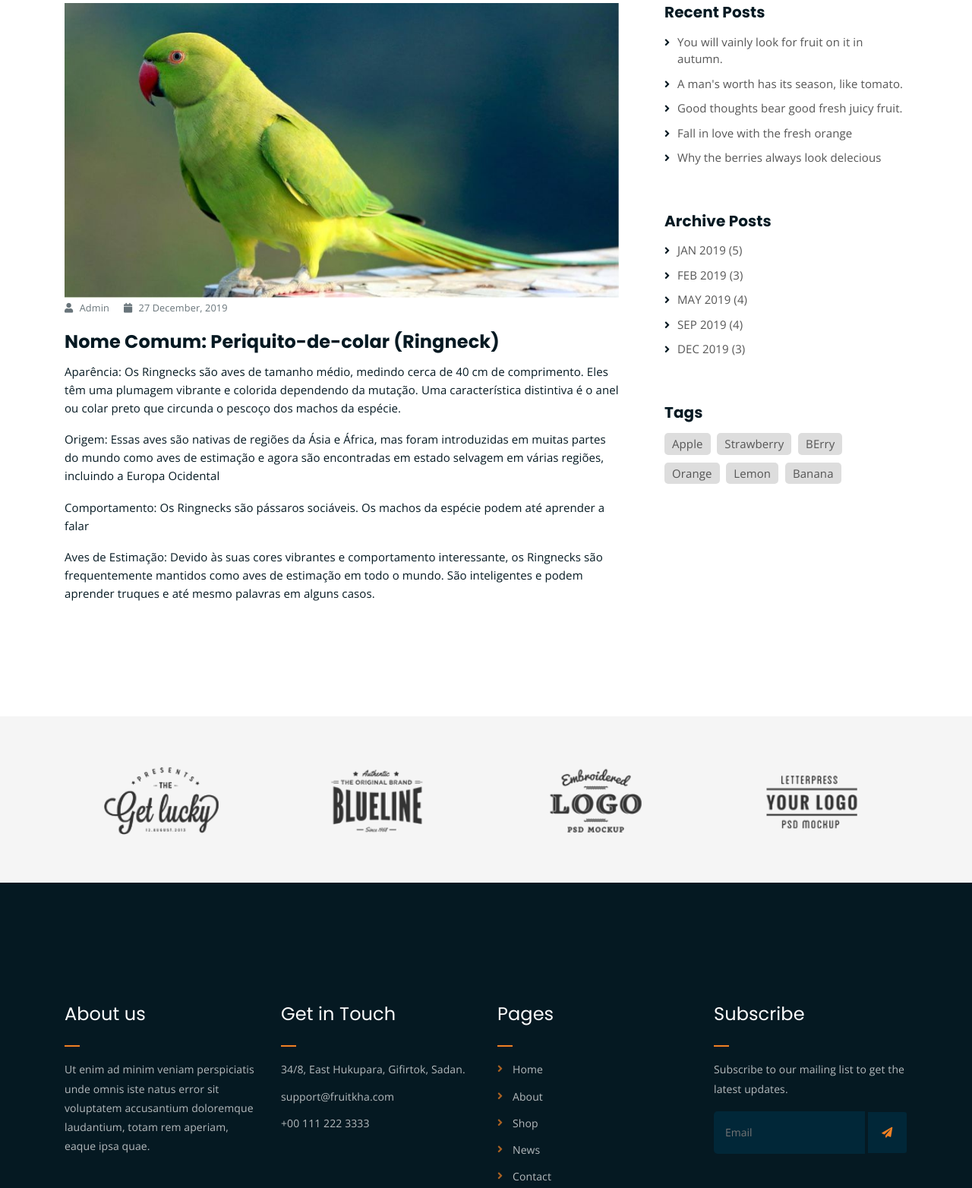
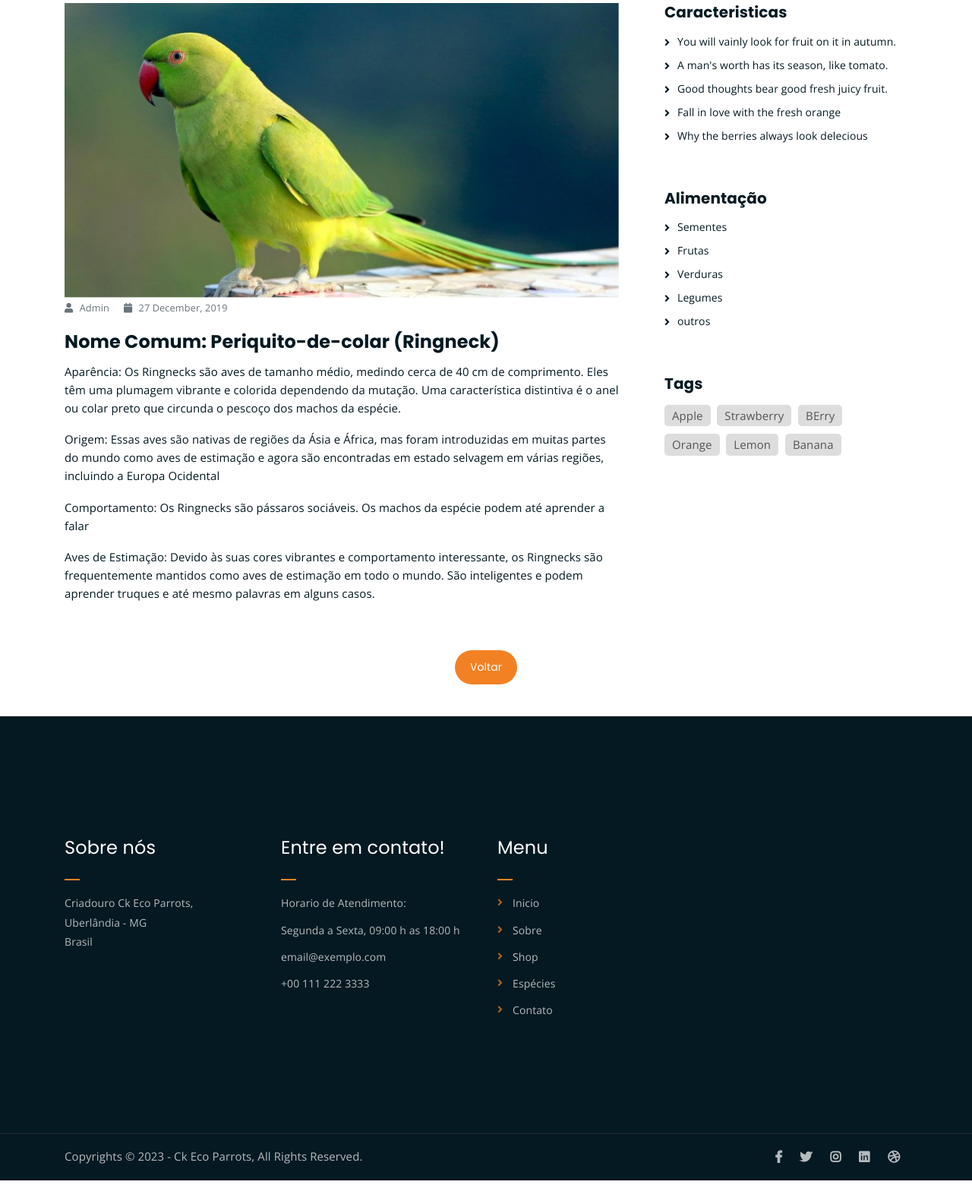
Before and after one commit to gustavost3/ckparrots2, a plain HTML site: page single-news.html in a window 1280 px wide. Shown: the part 597-2161 px from the top of the page at 76% size. Drawn offline with nearby package versions, Linux system fonts and the light colour scheme.

Commit message:
fix: single-page

```diff
--- a/single-news.html
+++ b/single-news.html
@@ -59,14 +59,10 @@
 						<!-- menu start -->
 						<nav class="main-menu">
 							<ul>
-								<li class="current-list-item"><a href="#">Home</a>
-									<ul class="sub-menu">
-										<li><a href="index.html">Static Home</a></li>
-										<li><a href="index_2.html">Slider Home</a></li>
-									</ul>
+								<li><a href="index.html">Inicio</a>
 								</li>
-								<li><a href="about.html">About</a></li>
-								<li><a href="#">Pages</a>
+								<li><a href="about.html">Sobre</a></li>
+								<!-- <li><a href="#">Pages</a>
 										<ul class="sub-menu">
 											<li><a href="404.html">404 page</a></li>
 											<li><a href="about.html">About</a></li>
@@ -76,28 +72,24 @@
 											<li><a href="news.html">News</a></li>
 											<li><a href="shop.html">Shop</a></li>
 										</ul>
+									</li> -->
+								<li class="current-list-item"><a href="news.html">Espécies</a>
 								</li>
-								<li><a href="news.html">News</a>
-									<ul class="sub-menu">
-										<li><a href="news.html">News</a></li>
-										<li><a href="single-news.html">Single News</a></li>
-									</ul>
-								</li>
-								<li><a href="contact.html">Contact</a></li>
-								<li><a href="shop.html">Shop</a>
+								<li><a href="contact.html">Contato</a></li>
+								<!-- <li><a href="shop.html">Shop</a>
 										<ul class="sub-menu">
 											<li><a href="shop.html">Shop</a></li>
 											<li><a href="checkout.html">Check Out</a></li>
 											<li><a href="single-product.html">Single Product</a></li>
 											<li><a href="cart.html">Cart</a></li>
 										</ul>
-								</li>
+									</li> -->
 								<li>
-
+									<div class="header-icons">
+									</div>
 								</li>
 							</ul>
 						</nav>
-						<a class="mobile-show search-bar-icon" href="#"><i class="fas fa-search"></i></a>
 						<div class="mobile-menu"></div>
 						<!-- menu end -->
 					</div>
@@ -124,7 +116,7 @@
 	<!-- end breadcrumb section -->
 
 	<!-- single article section -->
-	<div class="mt-150 mb-150">
+	<div class="mt-150 mb-5">
 		<div class="container">
 			<div class="row">
 				<div class="col-lg-8">
@@ -147,30 +139,28 @@
 							frequentemente mantidos como aves de estimação em todo o mundo. São inteligentes e podem aprender truques e até mesmo
 							palavras em alguns casos.</p>
 						</div>
-
-
 					</div>
 				</div>
 				<div class="col-lg-4">
 					<div class="sidebar-section">
 						<div class="recent-posts">
-							<h4>Recent Posts</h4>
+							<h4>Caracteristicas</h4>
 							<ul>
-								<li><a href="single-news.html">You will vainly look for fruit on it in autumn.</a></li>
-								<li><a href="single-news.html">A man's worth has its season, like tomato.</a></li>
-								<li><a href="single-news.html">Good thoughts bear good fresh juicy fruit.</a></li>
-								<li><a href="single-news.html">Fall in love with the fresh orange</a></li>
-								<li><a href="single-news.html">Why the berries always look delecious</a></li>
+								<li>You will vainly look for fruit on it in autumn.</li>
+								<li>A man's worth has its season, like tomato.</li>
+								<li>Good thoughts bear good fresh juicy fruit.</li>
+								<li>Fall in love with the fresh orange</li>
+								<li>Why the berries always look delecious</li>
 							</ul>
 						</div>
 						<div class="archive-posts">
-							<h4>Archive Posts</h4>
+							<h4>Alimentação</h4>
 							<ul>
-								<li><a href="single-news.html">JAN 2019 (5)</a></li>
-								<li><a href="single-news.html">FEB 2019 (3)</a></li>
-								<li><a href="single-news.html">MAY 2019 (4)</a></li>
-								<li><a href="single-news.html">SEP 2019 (4)</a></li>
-								<li><a href="single-news.html">DEC 2019 (3)</a></li>
+								<li>Sementes</li>
+								<li>Frutas</li>
+								<li>Verduras</li>
+								<li>Legumes</li>
+								<li>outros</li>
 							</ul>
 						</div>
 						<div class="tag-section">
@@ -190,9 +180,16 @@
 		</div>
 	</div>
 	<!-- end single article section -->
+	<div class="container mb-5 mt-0">
+		<div class="row">
+			<div class="col-lg-12 text-center">
+				<a href="news.html" class="boxed-btn mt-4">Voltar</a>
+			</div>
+		</div>
+	</div>
 
 	<!-- logo carousel -->
-	<div class="logo-carousel-section">
+	<!-- <div class="logo-carousel-section">
 		<div class="container">
 			<div class="row">
 				<div class="col-lg-12">
@@ -216,7 +213,7 @@
 				</div>
 			</div>
 		</div>
-	</div>
+	</div> -->
 	<!-- end logo carousel -->
 
 	<!-- footer -->
@@ -225,33 +222,34 @@
 			<div class="row">
 				<div class="col-lg-3 col-md-6">
 					<div class="footer-box about-widget">
-						<h2 class="widget-title">About us</h2>
-						<p>Ut enim ad minim veniam perspiciatis unde omnis iste natus error sit voluptatem accusantium doloremque laudantium, totam rem aperiam, eaque ipsa quae.</p>
+						<h2 class="widget-title">Sobre nós</h2>
+						<p>Criadouro Ck Eco Parrots, <br>Uberlândia - MG <br>Brasil</p>
 					</div>
 				</div>
 				<div class="col-lg-3 col-md-6">
 					<div class="footer-box get-in-touch">
-						<h2 class="widget-title">Get in Touch</h2>
+						<h2 class="widget-title">Entre em contato!</h2>
 						<ul>
-							<li>34/8, East Hukupara, Gifirtok, Sadan.</li>
-							<li>support@fruitkha.com</li>
+							<li>Horario de Atendimento:</li>
+							<li> Segunda a Sexta, 09:00 h as 18:00 h</li>
+							<li>email@exemplo.com</li>
 							<li>+00 111 222 3333</li>
 						</ul>
 					</div>
 				</div>
 				<div class="col-lg-3 col-md-6">
 					<div class="footer-box pages">
-						<h2 class="widget-title">Pages</h2>
+						<h2 class="widget-title">Menu</h2>
 						<ul>
-							<li><a href="index.html">Home</a></li>
-							<li><a href="about.html">About</a></li>
+							<li><a href="index.html">Inicio</a></li>
+							<li><a href="about.html">Sobre</a></li>
 							<li><a href="services.html">Shop</a></li>
-							<li><a href="news.html">News</a></li>
-							<li><a href="contact.html">Contact</a></li>
+							<li><a href="news.html">Espécies</a></li>
+							<li><a href="contact.html">Contato</a></li>
 						</ul>
 					</div>
 				</div>
-				<div class="col-lg-3 col-md-6">
+				<div class="col-lg-3 col-md-6" style="display: none;">
 					<div class="footer-box subscribe">
 						<h2 class="widget-title">Subscribe</h2>
 						<p>Subscribe to our mailing list to get the latest updates.</p>
@@ -271,8 +269,8 @@
 		<div class="container">
 			<div class="row">
 				<div class="col-lg-6 col-md-12">
-					<p>Copyrights &copy; 2019 - <a href="https://imransdesign.com/">Imran Hossain</a>,  All Rights Reserved.<br>
-						Distributed By - <a href="https://themewagon.com/">Themewagon</a>
+					<p>Copyrights &copy; 2023 - Ck Eco Parrots, All Rights Reserved.<br>
+
 					</p>
 				</div>
 				<div class="col-lg-6 text-right col-md-12">
```
Lines whose indentation alone changed are shown as unchanged.
